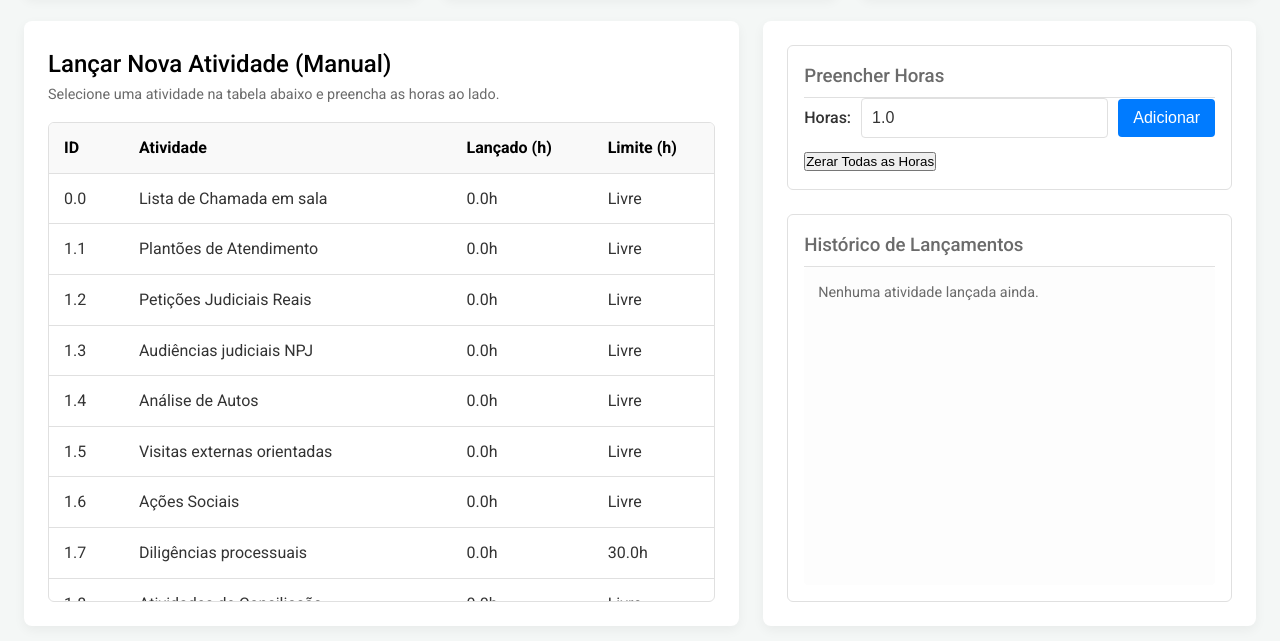
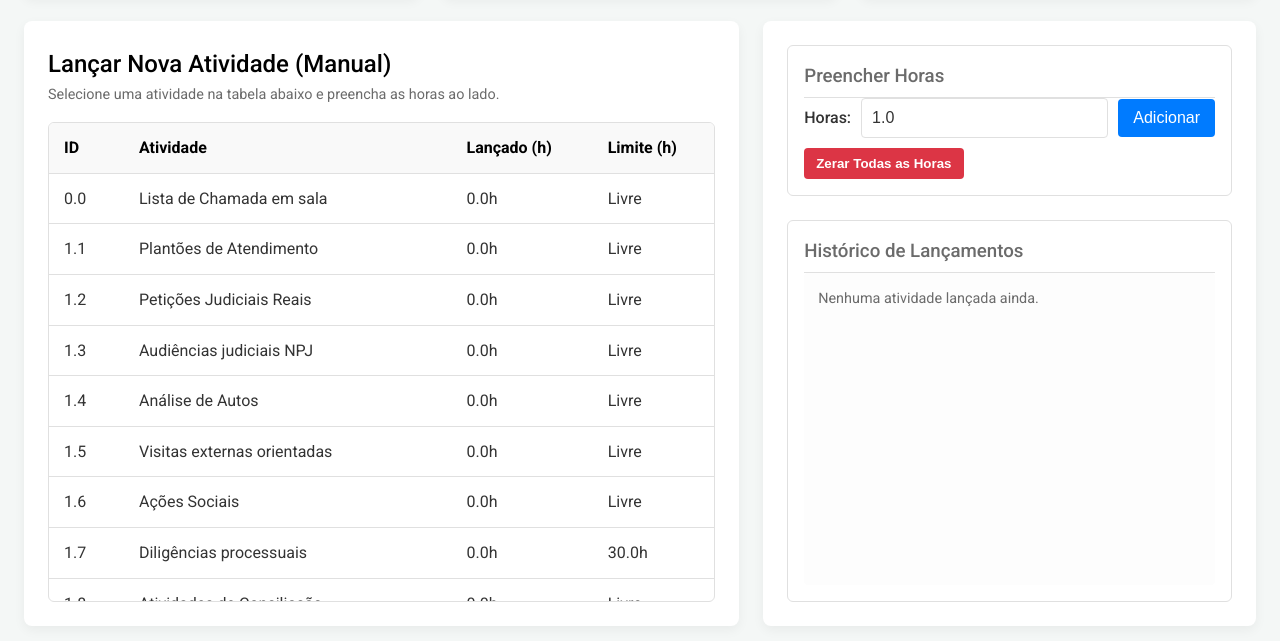
Before and after one commit to LuissFellipe/Registro_de_Estagio, a plain HTML site: page index.html in a window 1280 px wide. Shown: the part 243-884 px from the top of the page. Drawn offline with Linux system fonts and the light colour scheme.

Commit message:
Fix CSS
Added a reset button to clear all hours in the control panel.

```diff
--- a/style.css
+++ b/style.css
@@ -250,3 +250,18 @@ h3 { font-weight: 500; color: var(--c-text-label); border-bottom: 1px solid var(
     background: #ffecec;
     border-color: #f5c2c2;
 }
+
+/* Botão de reset (Zerar Todas as Horas) */
+.btn-reset {
+    background-color: #dc3545; /* vermelho perigo */
+    color: white;
+    border: none;
+    padding: 8px 12px;
+    border-radius: 4px;
+    cursor: pointer;
+    font-weight: 600;
+}
+
+.btn-reset:hover {
+    background-color: #c82333;
+}
```
